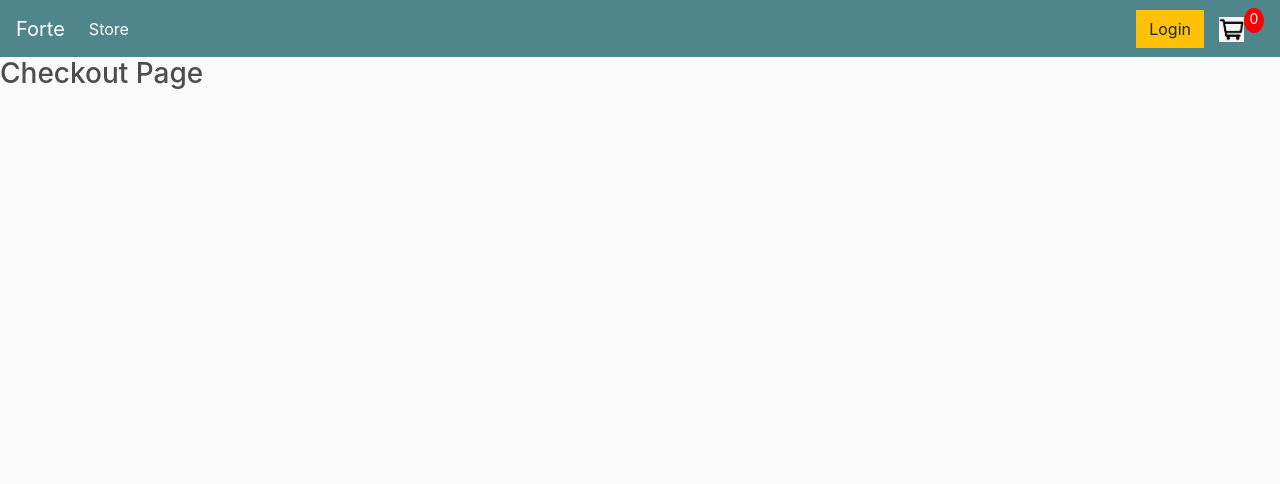
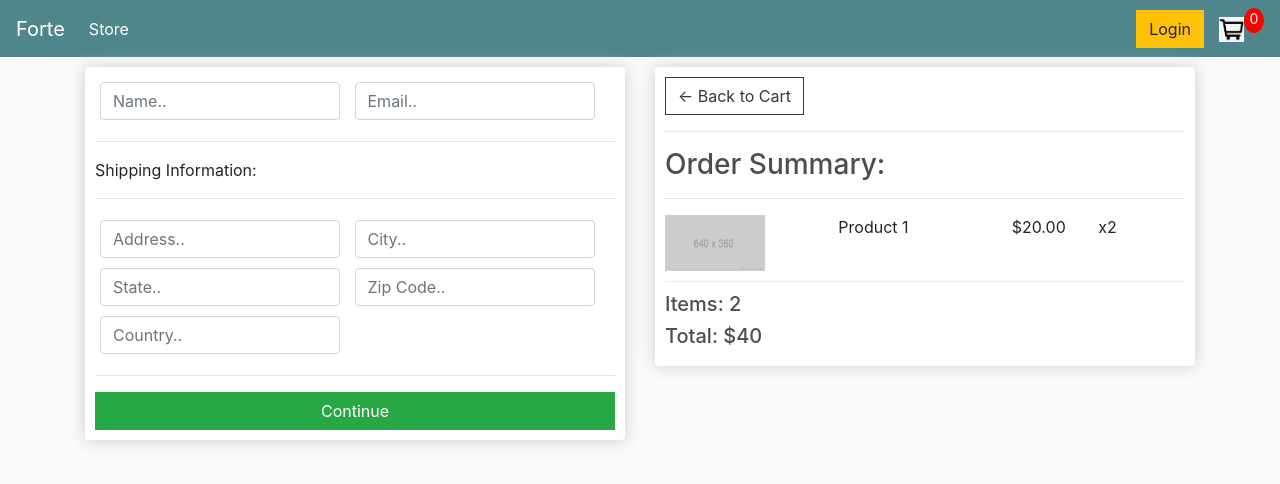
Before and after one commit to hasibrafi/forte, a Django app: page /checkout/ in a window 1280 px wide. Shown: the top 484 px of the page. Run offline with Django 3.2, Linux system fonts and the light colour scheme; some libraries are stand-ins or nearby versions.

Commit message:
setup & template done
project setup with urls, static, templates, views are done

```diff
--- a/store/templates/store/checkout.html
+++ b/store/templates/store/checkout.html
@@ -3,6 +3,73 @@
 
 {% block content %}
 
-    <h3>Checkout Page</h3>
+    <div class="container">
+        <div class="row">
+            <div class="col-lg-6">
+                <div class="box-element" id="form-wrapper">
+                    <form action="" id="form">
+                        <div id="user-info">
+                            <div class="form-field">
+                                <input type="text" required class="form-control" name="name" placeholder="Name..">
+                            </div>
+                            <div class="form-field">
+                                <input type="text" required class="form-control" name="email" placeholder="Email..">
+                            </div>
+                        </div>
+
+                        <div id="shipping-info">
+                            <hr>
+                            <p>Shipping Information:</p>
+                            <hr>
+                            <div class="form-field">
+                                <input type="text"  class="form-control" name="address" placeholder="Address..">
+                            </div>
+                            <div class="form-field">
+                                <input type="text"  class="form-control" name="city" placeholder="City..">
+                            </div>
+                            <div class="form-field">
+                                <input type="text"  class="form-control" name="state" placeholder="State..">
+                            </div>
+                            <div class="form-field">
+                                <input type="text"  class="form-control" name="zipcode" placeholder="Zip Code..">
+                            </div>
+                            <div class="form-field">
+                                <input type="text"  class="form-control" name="country" placeholder="Country..">
+                            </div>
+
+                        </div>
+                        <hr>
+                        <input id="form-button" class="btn btn-success btn-block" type="submit" value="Continue">
+                    </form>
+                </div>
+                <br>
+
+                <div class="box-element hidden" id="payment-info">
+                    <small>Paypal Options</small>
+
+                </div>
+            </div>
+
+            <div class="col-lg-6">
+                <div class="box-element">
+                    <a class="btn btn-outline-dark" href="{% url 'cart' %}"> &#x2190; Back to Cart </a>
+                    <hr>
+                        <h3>Order Summary:</h3>
+                    <hr>
+                    <div class="cart-row">
+                        <div style="flex:2"><img class="row-image" src="{% static 'images/placeholder.png' %}" alt=""></div>
+                        <div style="flex:2">Product 1</div>
+                        <div style="flex:1">$20.00</div>
+                        <div style="flex:1">x2</div>
+                    </div>
+
+                    <h5>Items: 2</h5>
+                    <h5>Total: $40</h5>
+
+                </div>
+            </div>
+        </div>
+
+    </div>
 
 {% endblock %}
```
Also changed, not shown: store/templates/store/cart.html (+31 -3 lines), store/static/images/svg/arrow-left.svg (added).
